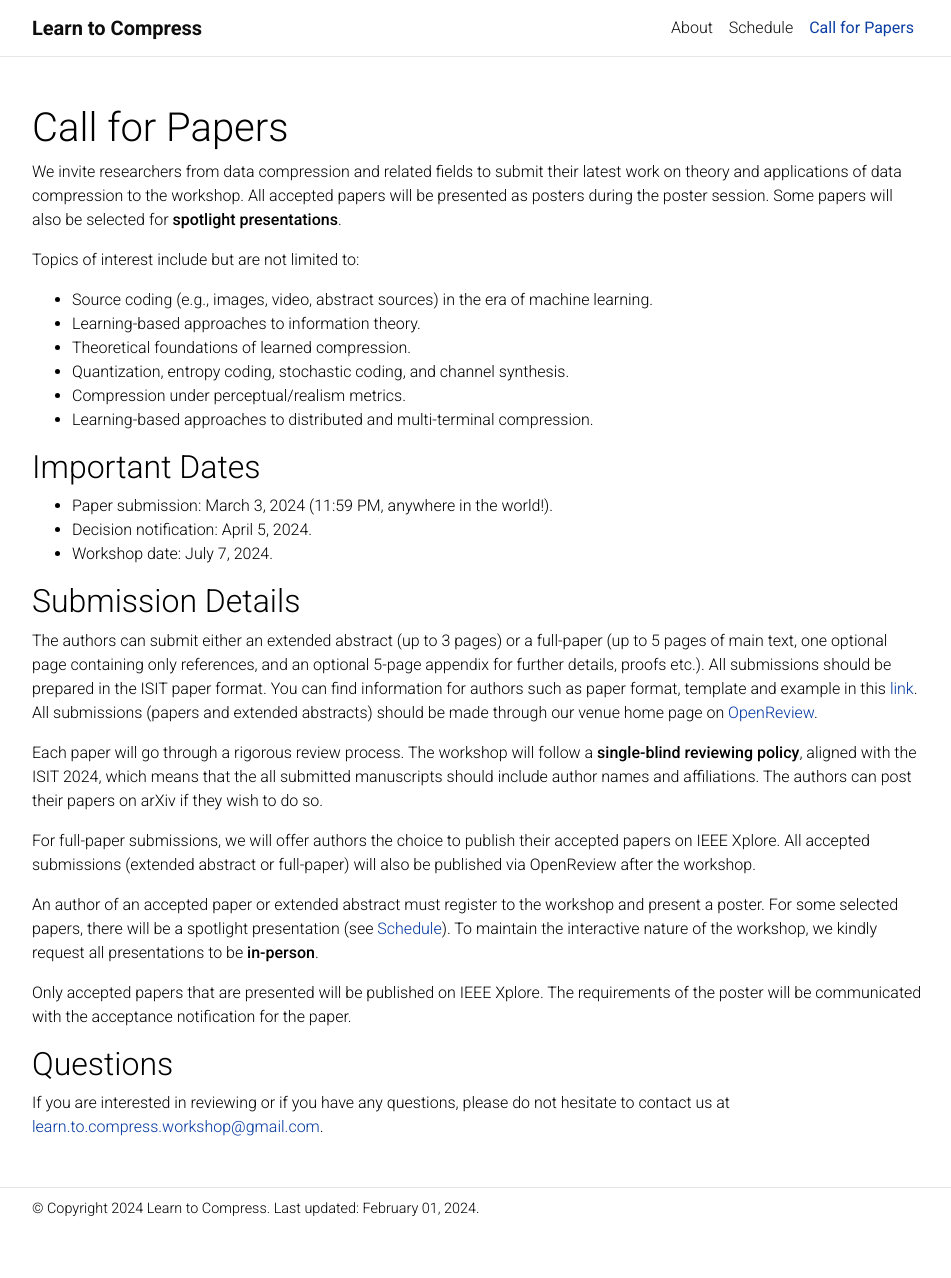
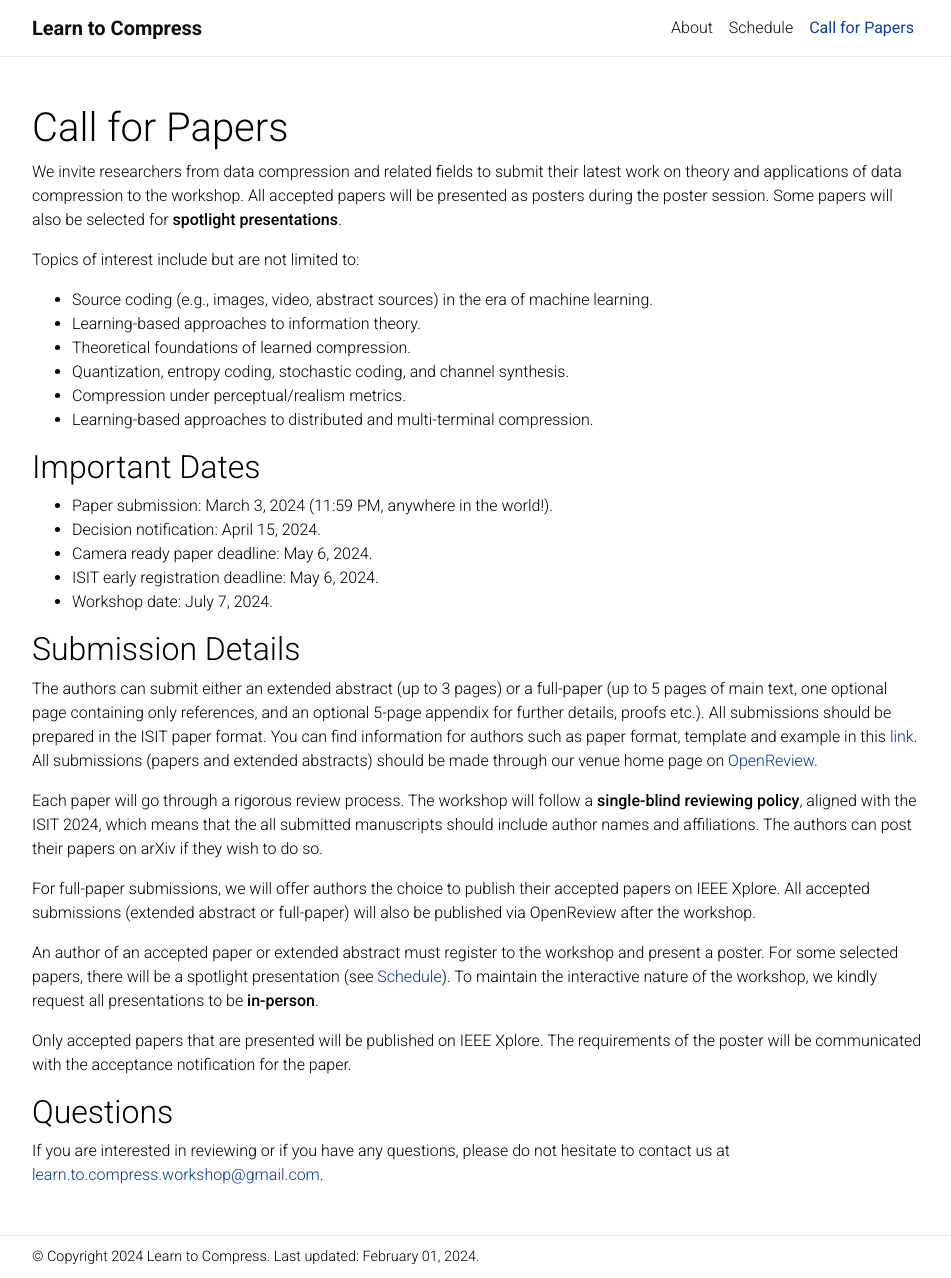
Before and after one commit to learn-to-compress-workshop-isit/learn-to-compress-workshop-isit.github.io, a Jekyll site: the page built from _pages/call.md, in a window 1280 px wide and 1278 px high. Shown: the whole window, without its empty margins (163-1114 px from the left). Built offline with Jekyll 4.4.1, drawn with Linux system fonts in a browser that asks for light colours; comment, search, counter and statistics services are not loaded; a style sheet for code colours, icons or effects is not loaded.

Commit message:
update cfp

```diff
--- a/_pages/call.md
+++ b/_pages/call.md
@@ -20,7 +20,9 @@ Topics of interest include but are not limited to:
 
 ## Important Dates
 * Paper submission: March 3, 2024 (11:59 PM, anywhere in the world!).
-* Decision notification: April 5, 2024.
+* Decision notification: April 15, 2024.
+* Camera ready paper deadline: May 6, 2024.
+* ISIT early registration deadline: May 6, 2024.
 * Workshop date: July 7, 2024.
 
 ## Submission Details
```
